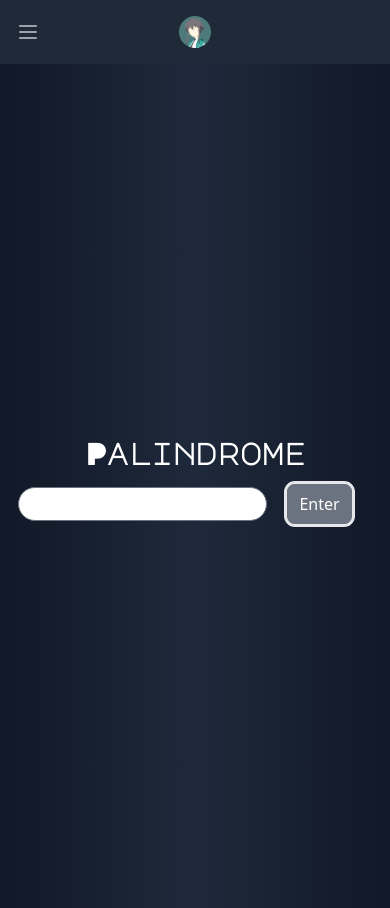
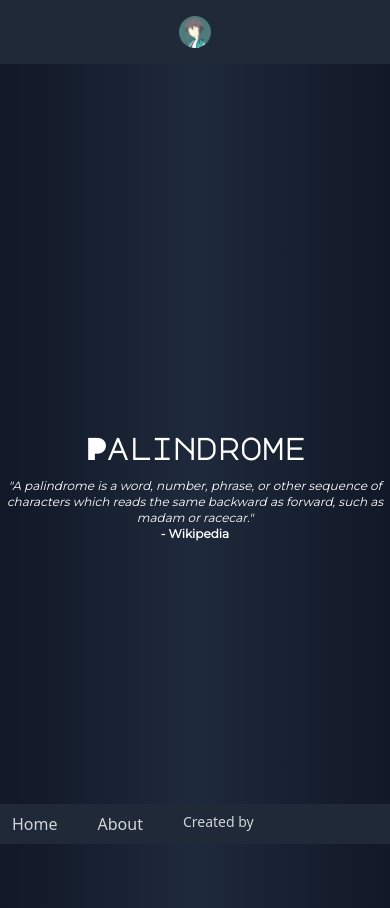
Before and after one commit to ZhafranBahij/palindrome, a React (Vite) app: page /about in a window 390 px wide. Built offline with nearby package versions, Linux system fonts and the light colour scheme.

Commit message:
create bottom navbar in mobile and create my profile link

```diff
--- /dev/null
+++ b/src/component/AboutComp.jsx
@@ -0,0 +1,32 @@
+import { useState } from "react";
+
+const About = () => {
+  return (
+    <>
+      <div className="flex bg-gradient-to-r from-gray-900 via-slate-800 to-gray-900 h-screen items-center text-center">
+        <div className="container mx-auto text-white">
+          <h1 className="font-bold text-3xl sm:text-4xl md:text-5xl font-title">
+            Palindrome
+          </h1>
+          <div className="text-xs sm:text-sm font-paragraph mt-3 ">
+            <p className="italic ">
+              "A palindrome is a word, number, phrase, or other sequence of
+              characters which reads the same backward as forward, such as madam
+              or racecar."
+            </p>
+            <a
+              href="https://en.wikipedia.org/wiki/Palindrome"
+              className="font-bold mt-1"
+              target="_blank"
+            >
+              {" "}
+              - Wikipedia{" "}
+            </a>
+          </div>
+        </div>
+      </div>
+    </>
+  );
+};
+
+export default About;
--- a/src/component/Content.jsx
+++ b/src/component/Content.jsx
@@ -42,12 +42,12 @@ const Content = () => {
           <form onSubmit={handleSubmit}>
             <input
               type="text"
-              class="form-input my-4 px-2 py-1 sm:px-4 sm:py-3 rounded-full text-gray-900"
+              className="form-input my-4 px-2 py-1 sm:px-4 sm:py-3 rounded-full text-gray-900"
               value={word}
               onChange={handleChange}
             />
             <button
-              class="bg-gray-500 outline outline-gray-200 mx-5 rounded-lg px-3 py-2"
+              className="bg-gray-500 outline outline-gray-200 mx-5 rounded-lg px-3 py-2"
               type="submit"
             >
               Enter
--- a/src/component/Navbar.jsx
+++ b/src/component/Navbar.jsx
@@ -8,8 +8,6 @@ import { Link } from "react-router-dom";
 const navigation = [
   { name: "Home", act: "/", current: false },
   { name: "About", act: "/about", current: false },
-  { name: "Create By", act: "#", current: false },
-  { name: "Unknown", act: "#", current: false },
 ];
 
 function classNames(...classes) {
@@ -23,17 +21,6 @@ export default function Example() {
         <>
           <div className="bg-gray-800  max-w-7xl mx-auto px-2 sm:px-6 lg:px-8 ">
             <div className="relative flex items-center justify-between h-16">
-              <div className="absolute inset-y-0 left-0 flex items-center sm:hidden">
-                {/* Mobile menu button*/}
-                <Disclosure.Button className="inline-flex items-center justify-center p-2 rounded-md text-gray-400 hover:text-white hover:bg-gray-700 focus:outline-none focus:ring-2 focus:ring-inset focus:ring-white">
-                  <span className="sr-only">Open main menu</span>
-                  {open ? (
-                    <XIcon className="block h-6 w-6" aria-hidden="true" />
-                  ) : (
-                    <MenuIcon className="block h-6 w-6" aria-hidden="true" />
-                  )}
-                </Disclosure.Button>
-              </div>
               <div className="flex-1 flex items-center justify-center sm:items-stretch sm:justify-start">
                 <div className="flex-shrink-0 flex items-center">
                   <img
@@ -59,19 +46,25 @@ export default function Example() {
                         {item.name}
                       </Link>
                     ))}
+                    <a
+                      href="https://zhafranbahij.github.io/personal-profile/"
+                      target="_blank"
+                      className="text-gray-300 hover:bg-gray-700 hover:text-white px-3 py-2 rounded-md text-sm font-medium"
+                    >
+                      Created by
+                    </a>
                   </div>
                 </div>
               </div>
             </div>
           </div>
 
-          <Disclosure.Panel className="sm:hidden">
-            <div className="px-2 pt-2 pb-3 space-y-1">
+          <nav className="fixed bottom-0 bg-gray-800 w-full  sm:hidden">
+            <div className="flex sm:justify-center space-x-4">
               {navigation.map((item) => (
-                <Disclosure.Button
+                <Link
                   key={item.name}
-                  as="a"
-                  href={item.href}
+                  to={item.act}
                   className={classNames(
                     item.current
                       ? "bg-gray-900 text-white"
@@ -81,10 +74,17 @@ export default function Example() {
                   aria-current={item.current ? "page" : undefined}
                 >
                   {item.name}
-                </Disclosure.Button>
+                </Link>
               ))}
+              <a
+                href="https://zhafranbahij.github.io/personal-profile/"
+                target="_blank"
+                className="text-gray-300 hover:bg-gray-700 hover:text-white px-3 py-2 rounded-md text-sm font-medium"
+              >
+                Created by
+              </a>
             </div>
-          </Disclosure.Panel>
+          </nav>
         </>
       )}
     </Disclosure>
--- /dev/null
+++ b/src/memoriaComponent/Memoria.jsx
@@ -0,0 +1,51 @@
+import { Fragment } from "react";
+import { Disclosure, Menu, Transition } from "@headlessui/react";
+import { BellIcon, MenuIcon, XIcon } from "@heroicons/react/outline";
+import profile from "../img/Shizuku.jpg";
+import { Link } from "react-router-dom";
+
+const Memoria = () => {
+  return (
+    <>
+      <div className="absolute inset-y-0 left-0 flex items-center sm:hidden">
+        {/* Mobile menu button*/}
+        <Disclosure.Button className="inline-flex items-center justify-center p-2 rounded-md text-gray-400 hover:text-white hover:bg-gray-700 focus:outline-none focus:ring-2 focus:ring-inset focus:ring-white">
+          <span className="sr-only">Open main menu</span>
+          {open ? (
+            <XIcon className="block h-6 w-6" aria-hidden="true" />
+          ) : (
+            <MenuIcon className="block h-6 w-6" aria-hidden="true" />
+          )}
+        </Disclosure.Button>
+      </div>
+      <Disclosure.Panel className="sm:hidden">
+        <div className="px-2 pt-2 pb-3 space-y-1">
+          {navigation.map((item) => (
+            <Link
+              key={item.name}
+              to={item.act}
+              className={classNames(
+                item.current
+                  ? "bg-gray-900 text-white"
+                  : "text-gray-300 hover:bg-gray-700 hover:text-white",
+                "block px-3 py-2 rounded-md text-base font-medium"
+              )}
+              aria-current={item.current ? "page" : undefined}
+            >
+              {item.name}
+            </Link>
+          ))}
+          <a
+            href="https://zhafranbahij.github.io/personal-profile/"
+            target="_blank"
+            className="text-gray-300 hover:bg-gray-700 hover:text-white px-3 py-2 rounded-md text-sm font-medium"
+          >
+            Created by
+          </a>
+        </div>
+      </Disclosure.Panel>
+    </>
+  );
+};
+
+export default Memoria;
--- a/src/routes/About.jsx
+++ b/src/routes/About.jsx
@@ -1,16 +1,15 @@
 import { useState } from "react";
 import "../App.css";
 import Navbar from "../component/Navbar";
-import Content from "../component/Content";
+import AboutComp from "../component/AboutComp";
 
 function App() {
   return (
     <>
       <div className="h-screen ">
         <Navbar />
-        <Content />
+        <AboutComp />
       </div>
-      {/* <About /> */}
     </>
   );
 }
```
